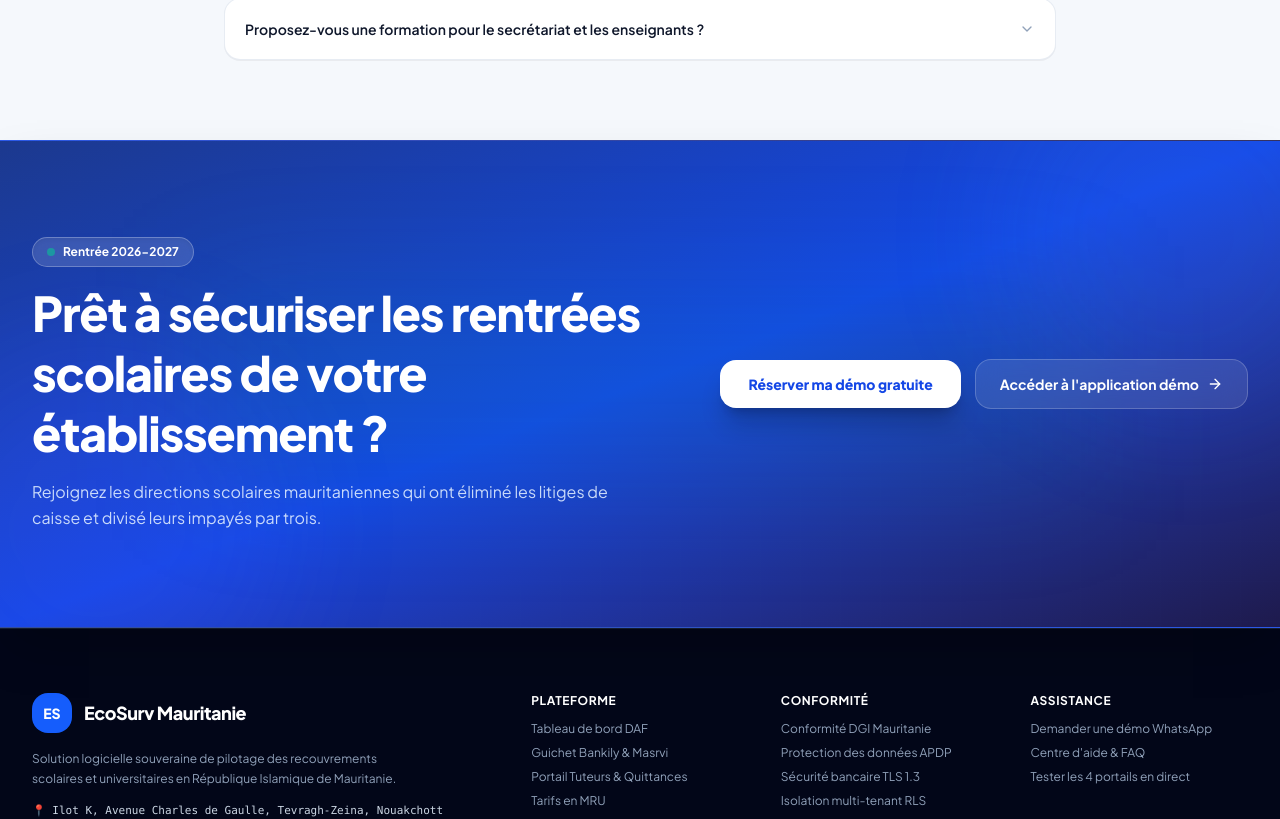
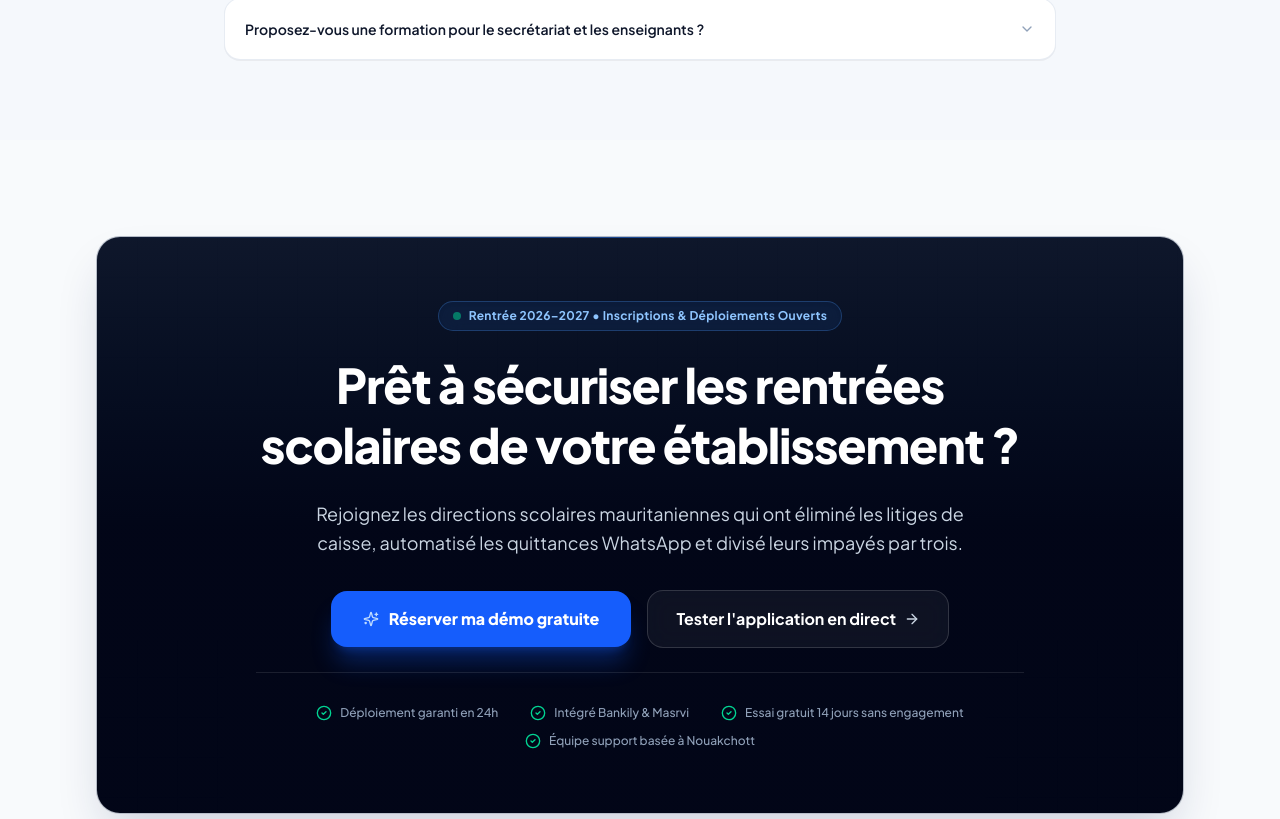
Before and after one commit to Elhadjsylla/EcoSurv-, a React (Vite) app: page / in a window 1280 px wide. Shown: the part 6981-7800 px from the top of the page. Built offline with nearby package versions, Linux system fonts and the light colour scheme.

Commit message:
style(landing): refond la bannière CTA pré-footer en carte flottante premium centrée aux standards B2B SaaS

```diff
--- a/src/pages/LandingPage.tsx
+++ b/src/pages/LandingPage.tsx
@@ -28,6 +28,7 @@ import {
   Banknote,
   HeartHandshake,
   BookOpen,
+  Sparkles,
 } from 'lucide-react';
 
 const ROTATING_PHRASES = [
@@ -918,48 +919,77 @@ export const LandingPage: React.FC = () => {
         </div>
       </section>
 
-      {/* 11. Bannière CTA Pré-Footer avec relief, texture et lumière d'ambiance */}
-      <section className="relative overflow-hidden py-16 sm:py-24 bg-gradient-to-br from-blue-900 via-blue-700 to-indigo-950 text-white border-y border-white/10 shadow-2xl">
-        {/* Motif de texture en arrière-plan (grid pattern) */}
-        <div className="absolute inset-0 bg-grid-pattern opacity-15 pointer-events-none" />
+      {/* 11. Bannière CTA Pré-Footer Haute Fidélité SaaS */}
+      <section className="relative py-16 sm:py-24 overflow-hidden">
+        <div className="mx-auto max-w-6xl px-4 sm:px-6 lg:px-8">
+          <div className="relative rounded-3xl overflow-hidden border border-slate-200/80 dark:border-slate-800 bg-gradient-to-b from-slate-900 via-slate-950 to-slate-950 text-white shadow-2xl shadow-blue-950/20 p-8 sm:p-14 lg:p-16 text-center">
+            {/* Lueur radiale d'ambiance bleue/indigo */}
+            <div className="absolute top-0 left-1/2 -translate-x-1/2 w-full max-w-3xl h-72 bg-[radial-gradient(ellipse_at_top,_var(--tw-gradient-stops))] from-blue-600/30 via-indigo-600/10 to-transparent blur-2xl pointer-events-none" />
 
-        {/* Orbes lumineux et halos dégradés pour briser la platitude */}
-        <div className="absolute -top-24 -right-24 w-96 h-96 rounded-full bg-blue-400/20 blur-3xl pointer-events-none animate-aurora" />
-        <div className="absolute -bottom-24 -left-24 w-96 h-96 rounded-full bg-indigo-500/25 blur-3xl pointer-events-none animate-aurora" />
-        <div className="absolute top-1/2 left-1/2 -translate-x-1/2 -translate-y-1/2 w-full max-w-4xl h-48 bg-emerald-500/10 blur-3xl pointer-events-none" />
+            {/* Motif de texture en arrière-plan */}
+            <div className="absolute inset-0 bg-grid-pattern opacity-10 pointer-events-none" />
 
-        <div className="mx-auto max-w-7xl px-4 sm:px-6 lg:px-8 relative z-10">
-          <div className="flex flex-col lg:flex-row items-center justify-between gap-8 text-center lg:text-left">
-            <div className="max-w-2xl space-y-4">
-              <div className="inline-flex items-center gap-2 px-3.5 py-1.5 rounded-full bg-white/15 backdrop-blur-md text-white text-xs font-bold border border-white/25 shadow-inner">
+            {/* Liseré lumineux supérieur subtil */}
+            <div className="absolute top-0 inset-x-0 h-px bg-gradient-to-r from-transparent via-blue-500/50 to-transparent" />
+
+            <div className="relative z-10 max-w-3xl mx-auto space-y-6">
+              {/* Badge Rentrée */}
+              <div className="inline-flex items-center gap-2 px-3.5 py-1.5 rounded-full bg-blue-500/10 border border-blue-400/25 text-blue-300 text-xs font-bold tracking-wide shadow-inner backdrop-blur-md">
                 <span className="flex h-2 w-2 rounded-full bg-emerald-400 animate-pulse" />
-                <span>Rentrée 2026-2027</span>
+                <span>Rentrée 2026–2027 • Inscriptions & Déploiements Ouverts</span>
               </div>
-              <h2 className="text-2xl sm:text-4xl lg:text-5xl font-black tracking-tight leading-tight">
+
+              {/* Titre Impactant et centré */}
+              <h2 className="text-3xl sm:text-4xl lg:text-5xl font-black tracking-tight text-white leading-tight">
                 Prêt à sécuriser les rentrées scolaires de votre établissement ?
               </h2>
-              <p className="text-blue-100/90 text-sm sm:text-base leading-relaxed max-w-xl">
-                Rejoignez les directions scolaires mauritaniennes qui ont éliminé les litiges de caisse et divisé leurs impayés par trois.
+
+              {/* Description claire */}
+              <p className="text-slate-300 text-sm sm:text-base lg:text-lg leading-relaxed max-w-2xl mx-auto">
+                Rejoignez les directions scolaires mauritaniennes qui ont éliminé les litiges de caisse, automatisé les quittances WhatsApp et divisé leurs impayés par trois.
               </p>
-            </div>
 
-            <div className="flex flex-col sm:flex-row items-center gap-3.5 w-full sm:w-auto shrink-0">
+              {/* Boutons d'Action SaaS */}
+              <div className="pt-2 flex flex-col sm:flex-row items-center justify-center gap-4">
                 <button
                   type="button"
                   onClick={() => setIsDemoModalOpen(true)}
-                className="w-full sm:w-auto px-7 py-3.5 rounded-2xl bg-white text-blue-700 hover:bg-blue-50 font-extrabold text-sm shadow-xl shadow-black/20 hover:scale-[1.02] active:scale-[0.98] transition-all flex items-center justify-center gap-2"
+                  className="w-full sm:w-auto relative group overflow-hidden px-8 py-4 rounded-2xl bg-blue-600 hover:bg-blue-500 text-white font-extrabold text-sm sm:text-base shadow-xl shadow-blue-600/30 hover:shadow-blue-500/40 hover:scale-[1.02] active:scale-[0.98] transition-all flex items-center justify-center gap-2.5"
                 >
+                  <Sparkles className="h-4 w-4 text-blue-200" />
                   <span>Réserver ma démo gratuite</span>
+                  <div className="absolute inset-0 w-1/2 h-full bg-gradient-to-r from-transparent via-white/25 to-transparent pointer-events-none animate-cta-sweep" />
                 </button>
 
                 <button
                   type="button"
                   onClick={() => handleLaunchPortal('directeur')}
-                className="w-full sm:w-auto px-6 py-3.5 rounded-2xl bg-white/10 hover:bg-white/15 backdrop-blur-md text-white font-bold text-sm border border-white/20 hover:border-white/30 transition-all flex items-center justify-center gap-2"
+                  className="w-full sm:w-auto px-7 py-4 rounded-2xl bg-white/5 hover:bg-white/10 text-white font-bold text-sm sm:text-base border border-white/15 hover:border-white/30 backdrop-blur-md hover:scale-[1.02] active:scale-[0.98] transition-all flex items-center justify-center gap-2 group"
                 >
-                <span>Accéder à l'application démo</span>
-                <ArrowRight className="h-4 w-4" />
+                  <span>Tester l'application en direct</span>
+                  <ArrowRight className="h-4 w-4 text-slate-300 group-hover:translate-x-0.5 transition-transform" />
                 </button>
+              </div>
+
+              {/* Piliers de Confiance SaaS */}
+              <div className="pt-8 border-t border-white/10 flex flex-wrap items-center justify-center gap-y-3 gap-x-6 sm:gap-x-8 text-xs font-medium text-slate-400">
+                <div className="flex items-center gap-2">
+                  <CheckCircle2 className="h-4 w-4 text-emerald-400 shrink-0" />
+                  <span>Déploiement garanti en 24h</span>
+                </div>
+                <div className="flex items-center gap-2">
+                  <CheckCircle2 className="h-4 w-4 text-emerald-400 shrink-0" />
+                  <span>Intégré Bankily & Masrvi</span>
+                </div>
+                <div className="flex items-center gap-2">
+                  <CheckCircle2 className="h-4 w-4 text-emerald-400 shrink-0" />
+                  <span>Essai gratuit 14 jours sans engagement</span>
+                </div>
+                <div className="flex items-center gap-2">
+                  <CheckCircle2 className="h-4 w-4 text-emerald-400 shrink-0" />
+                  <span>Équipe support basée à Nouakchott</span>
+                </div>
+              </div>
             </div>
           </div>
         </div>
```
Lines whose indentation alone changed are shown as unchanged.
